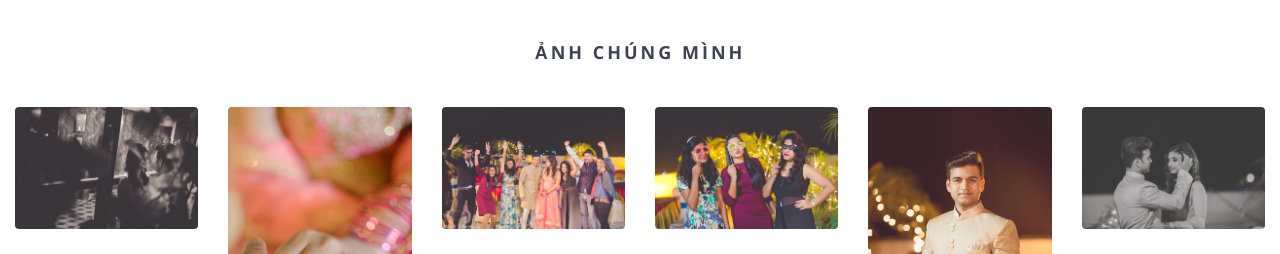
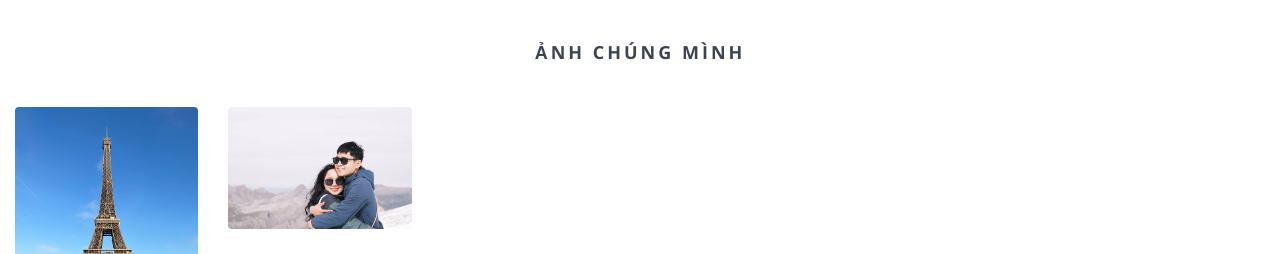
Before and after one commit to hoan-pham-duy/aws-amplify-html-css-js-template, a website: page src/index.html in a window 1280 px wide. Shown: the part 2546-2800 px from the top of the page. Drawn offline with nearby package versions, Linux system fonts and the light colour scheme; some packages are replaced by stand-ins of ours; a script that the page names is missing; files whose address does not match are found by name.

Commit message:
[#6] Complete the 1st version of new template

```diff
--- a/src/index.html
+++ b/src/index.html
@@ -10,7 +10,7 @@
 <head>
     <meta charset="utf-8">
     <meta http-equiv="X-UA-Compatible" content="IE=edge"/>
-    <title>Ram & Antara getting hitched!</title>
+    <title>LightHappy's Wedding</title>
     <meta name="description" content="We would like to invite you to our big day.">
     <meta name="viewport" content="width=device-width, initial-scale=1">
     <meta name="theme-color" content="#ffffff">
@@ -42,7 +42,7 @@
     <section class="navigation">
         <header>
             <div class="header-content">
-                <div class="logo"><a href="#"><img src="img/logo.png" alt="Logo"></a></div>
+                <!-- <div class="logo"><a href="#"><img src="img/logo.png" alt="Logo"></a></div> -->
                 <div class="header-nav">
                     <nav>
                         <ul class="primary-nav">
@@ -69,7 +69,7 @@
             <div class="col-md-10 col-md-offset-1">
                 <div class="hero-content text-center">
                     <!--<h1>Ram and Antara</h1>-->
-                    <img src="img/logo-lg.png">
+                    <!-- <img src="img/logo-lg.png"> -->
                     <!--<p class="intro">Ram & Antara are getting hitched!</p>-->
                     <!--<a href="#" class="btn btn-fill btn-large btn-margin-right">Scroll Down</a> -->
                 </div>
@@ -82,7 +82,7 @@
             <div class="col-sm-4 hidden-xs"></div>
         </div> -->
     </div>
-    <div class="down-arrow floating-arrow"><a href="#invitation"><i class="fa fa-angle-down"></i></a></div>
+    <!-- <div class="down-arrow floating-arrow"><a href="#invitation"><i class="fa fa-angle-down"></i></a></div> -->
 </section>
 
 <section id="invitation" class="section-padding">
@@ -219,62 +219,22 @@
         </div>
         <div class="row">
             <div class="col-md-2">
-                <a class="fancybox" rel="group" href="img/eng_pics/_RFX2942-lg.jpg">
+                <a class="fancybox" rel="group" href="img/eng_pics/eiffel_1.jpeg">
                     <div class="img-wrap">
                         <div class="overlay">
                             <i class="fa fa-search"></i>
                         </div>
-                        <img src="img/eng_pics/_RFX2942-sm.jpg" alt=""/>
+                        <img src="img/eng_pics/eiffel_1.jpeg" alt=""/>
                     </div>
                 </a>
             </div>
             <div class="col-md-2">
-                <a class="fancybox" rel="group" href="img/eng_pics/IMG_3483-lg.jpg">
+                <a class="fancybox" rel="group" href="img/eng_pics/titlis.jpeg">
                     <div class="img-wrap">
                         <div class="overlay">
                             <i class="fa fa-search"></i>
                         </div>
-                        <img src="img/eng_pics/IMG_3483-sm.jpg" alt=""/>
-                    </div>
-                </a>
-            </div>
-            <div class="col-md-2">
-                <a class="fancybox" rel="group" href="img/eng_pics/_RFX2992-lg.jpg">
-                    <div class="img-wrap">
-                        <div class="overlay">
-                            <i class="fa fa-search"></i>
-                        </div>
-                        <img src="img/eng_pics/_RFX2992-sm.jpg" alt=""/>
-                    </div>
-                </a>
-            </div>
-            <div class="col-md-2">
-                <a class="fancybox" rel="group" href="img/eng_pics/_RFX3064-lg.jpg">
-                    <div class="img-wrap">
-                        <div class="overlay">
-                            <i class="fa fa-search"></i>
-                        </div>
-                        <img src="img/eng_pics/_RFX3064-sm.jpg" alt=""/>
-                    </div>
-                </a>
-            </div>
-            <div class="col-md-2">
-                <a class="fancybox" rel="group" href="img/eng_pics/NGP_4089-lg.jpg">
-                    <div class="img-wrap">
-                        <div class="overlay">
-                            <i class="fa fa-search"></i>
-                        </div>
-                        <img src="img/eng_pics/NGP_4089-sm.jpg" alt=""/>
-                    </div>
-                </a>
-            </div>
-            <div class="col-md-2">
-                <a class="fancybox" rel="group" href="img/eng_pics/NGP_4119-lg.jpg">
-                    <div class="img-wrap">
-                        <div class="overlay">
-                            <i class="fa fa-search"></i>
-                        </div>
-                        <img src="img/eng_pics/NGP_4119-sm.jpg" alt=""/>
+                        <img src="img/eng_pics/titlis.jpeg" alt=""/>
                     </div>
                 </a>
             </div>
```
Also changed, not shown: src/img/eng_pics/eiffel_1.jpeg (renamed from src/old_template/public/assets/images/eiffel_1.jpeg), src/img/eng_pics/titlis.jpeg (added), 1 other file.
